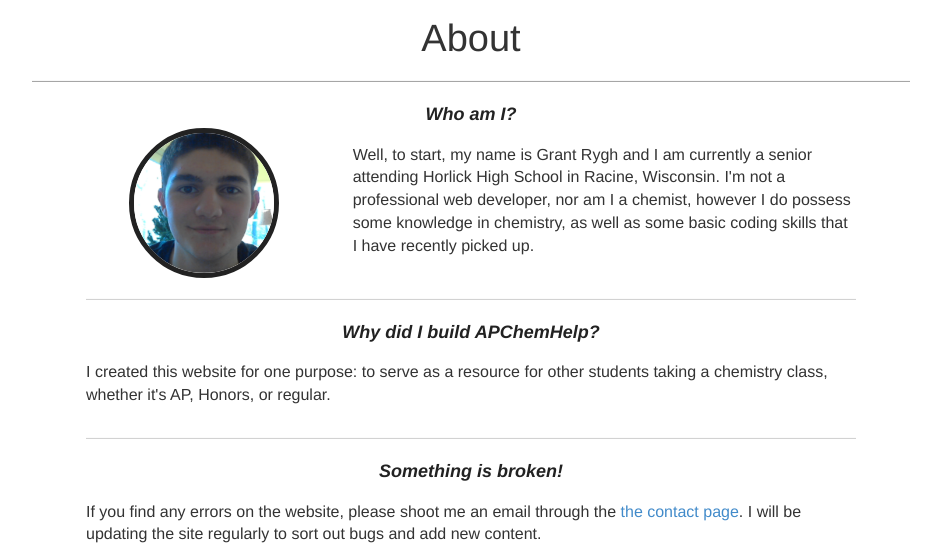
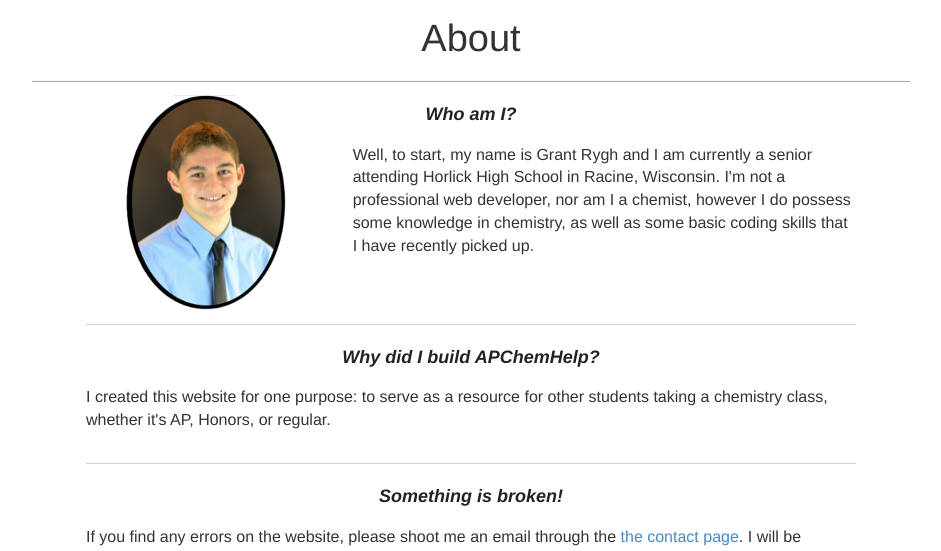
Before and after one commit to grantrygh/apchemhelp, a Django app: page /about/ in a window 1280 px wide. Shown: the part 52-603 px from the top of the page, without its empty margins (169-1110 px from the left). Run offline with Django 3.2, Linux system fonts and the light colour scheme.

Commit message:
Changed About picture and display.

```diff
--- a/static/css/style.css
+++ b/static/css/style.css
@@ -23,7 +23,8 @@
   font-size: 18px;
   display: block;
 }
-.self-pic{width:150px; height:150px; border-radius:50%; border:5px solid #222222; display: block; margin-left: auto; margin-right: auto;}
+.self-pic{width:175px; height:225px; border-radius:65%; border: 0px solid #000000; display:block; margin-left: auto; margin-right: auto;}
+#abpic{ margin-top: -40px; margin-bottom: -10px;}
 #about-rule{background-color: #222222; height: 1px; width: 75%; opacity: 0.4}
 #question-rule{background-color: #222222; height: 1px; width: 100%; opacity: 0.2}
 
--- a/templates/about.html
+++ b/templates/about.html
@@ -37,8 +37,8 @@
           <!-- BLOCK 1 -->
           <div class="row">
             <span class="question">Who am I?</span>
-            <div class="col-lg-4">
-              <img class="self-pic" src="{{ STATIC_URL }}img/aboutpic.png">
+            <div class="col-lg-4" id="abpic">
+              <img class="self-pic" src="{{ STATIC_URL }}img/testaboutpic.png">
             </div>
             <div class="col-lg-8">
               <p class="abouttext">
```
Also changed, not shown: static/img/aboutpic.png (deleted), static/img/testaboutpic.png (added).
